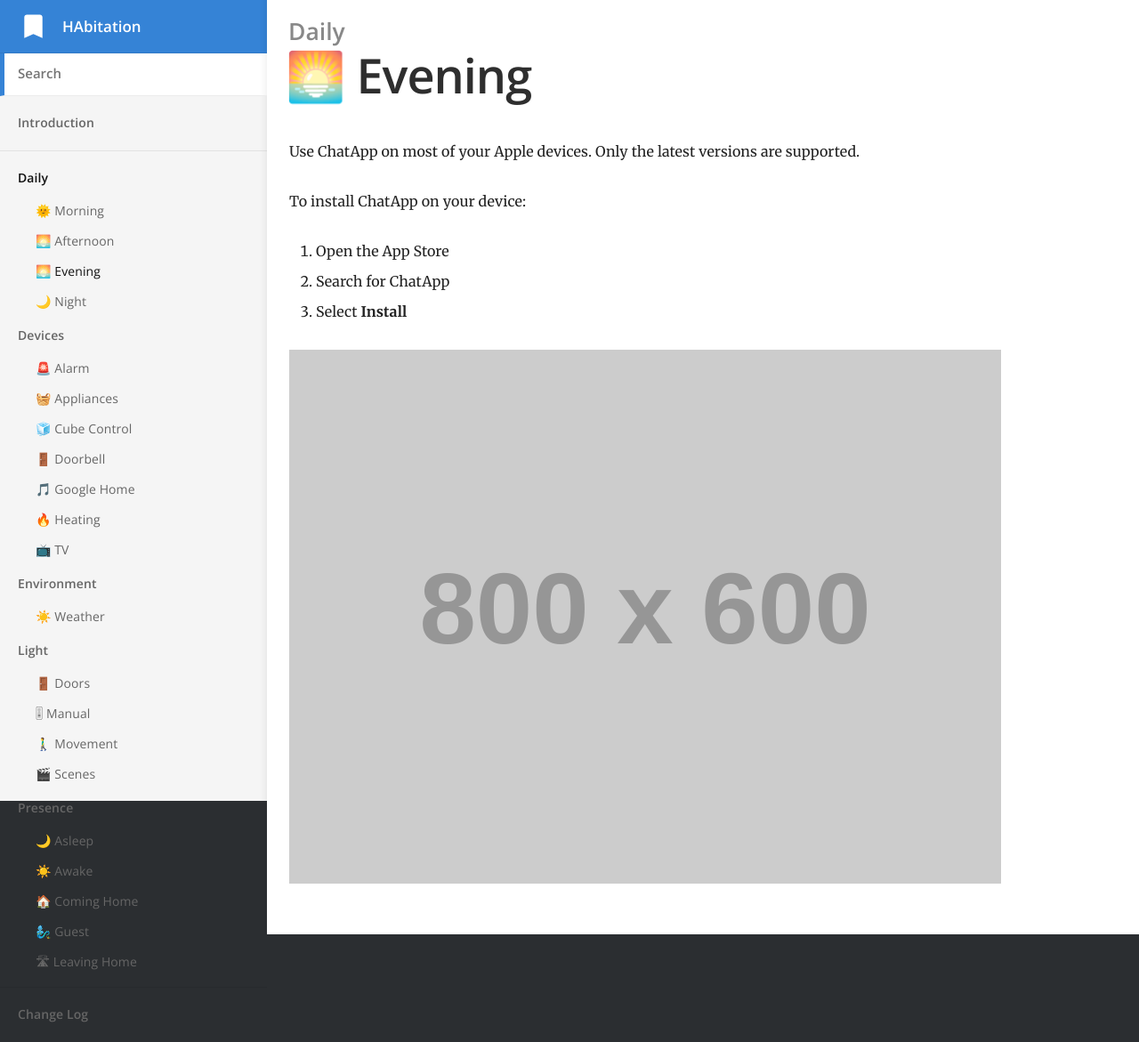
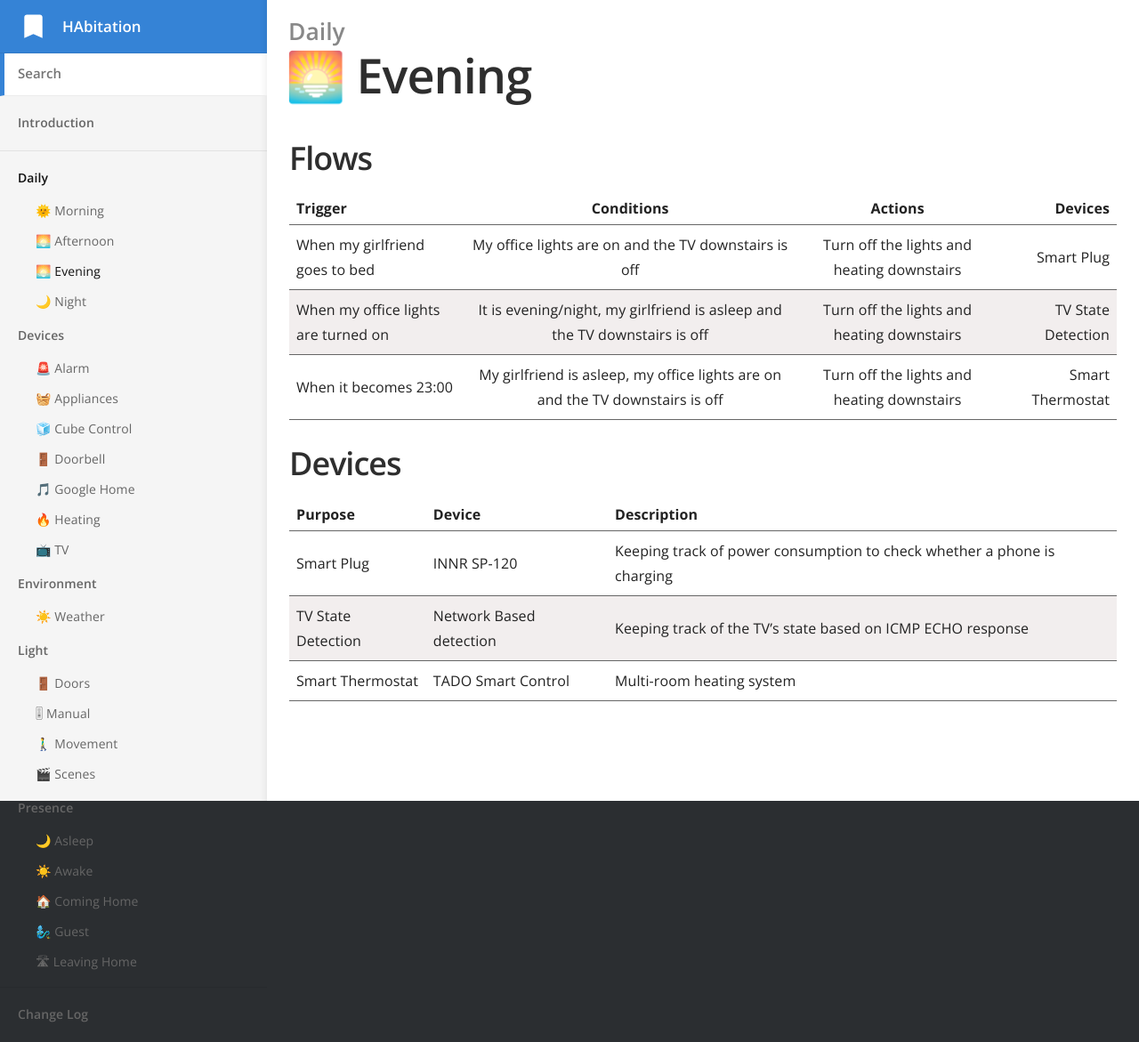
Before and after one commit to HAbitation/habitation.github.io, a Jekyll site: the page built from _docs/daily/evening.md, in a window 1280 px wide. Shown: the whole page at 89% size. Built offline with Jekyll 4.4.1, drawn with Linux system fonts in a browser that asks for light colours.

Commit message:
updating daily flows

```diff
--- a/_docs/daily/evening.md
+++ b/_docs/daily/evening.md
@@ -4,12 +4,18 @@ category: Daily
 order: 3
 ---
 
-Use ChatApp on most of your Apple devices. Only the latest versions are supported.
+## Flows
 
-To install ChatApp on your device:
+| Trigger       | Conditions    | Actions | Devices |
+|:------------- |:-------------:|:-------:| ------: |
+| When my girlfriend goes to bed | My office lights are on and the TV downstairs is off | Turn off the lights and heating downstairs | Smart Plug |
+| When my office lights are turned on | It is evening/night, my girlfriend is asleep and the TV downstairs is off | Turn off the lights and heating downstairs | TV State Detection |
+| When it becomes 23:00 | My girlfriend is asleep, my office lights are on and the TV downstairs is off | Turn off the lights and heating downstairs | Smart Thermostat |
 
-1. Open the App Store
-2. Search for ChatApp
-3. Select **Install**
+## Devices
 
-![](//placehold.it/800x600)
+| Purpose | Device | Description |
+|:------- | :----- | :---------- |
+| Smart Plug | INNR SP-120 | Keeping track of power consumption to check whether a phone is charging |
+| TV State Detection | Network Based detection | Keeping track of the TV's state based on ICMP ECHO response |
+| Smart Thermostat | TADO Smart Control | Multi-room heating system |
```
Also changed, not shown: _docs/daily/afternoon.md (+1 -9 lines), _docs/daily/morning.md (+1 -1 lines), _docs/daily/night.md (+10 -6 lines).
